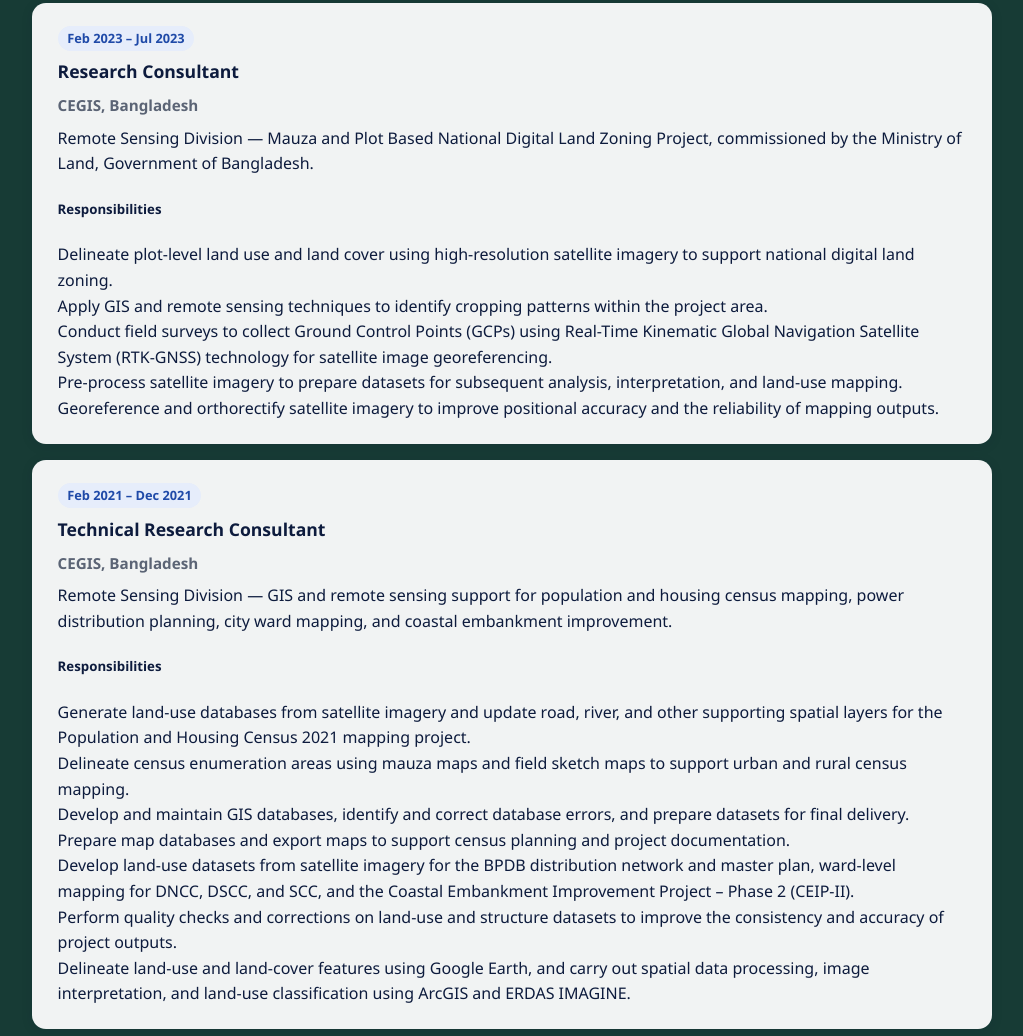
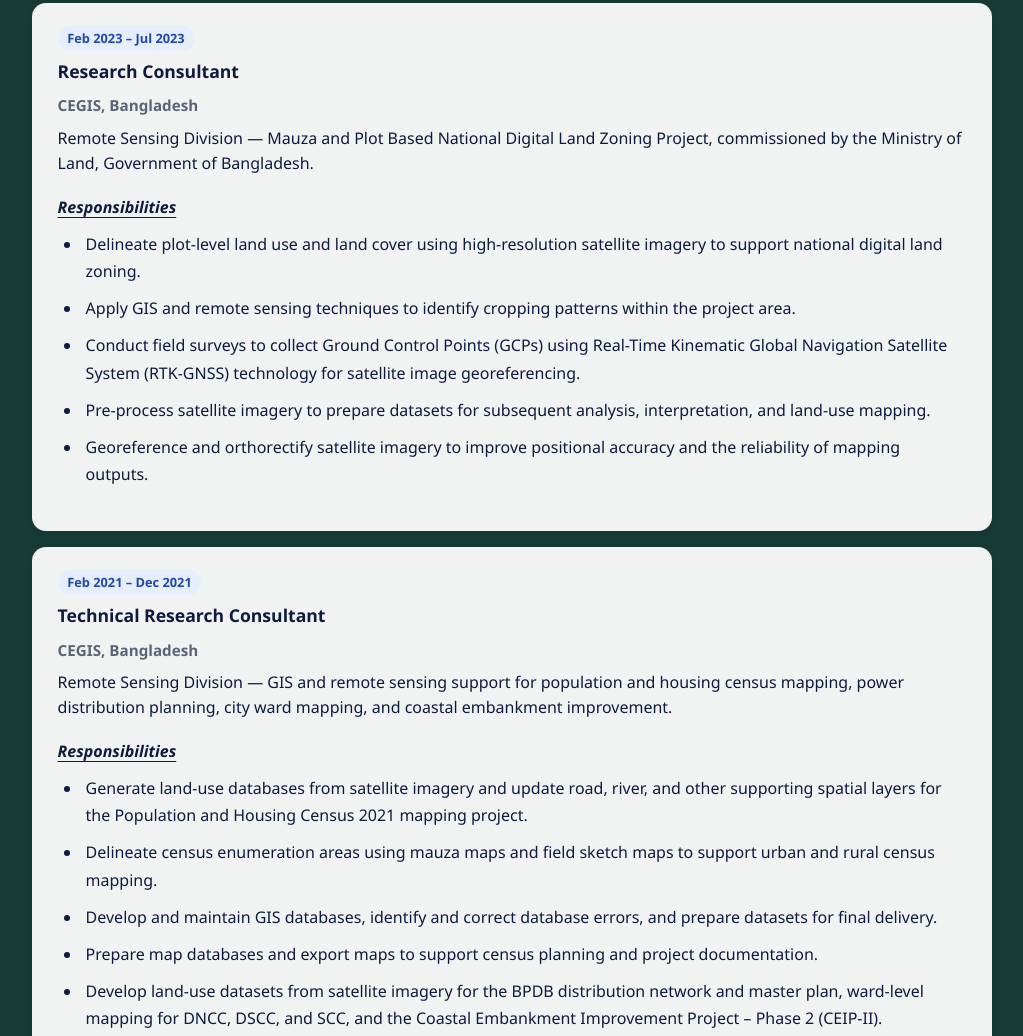
Before and after one commit to nurmdju45/nur_mohammad, a plain HTML site: page index.html in a window 1280 px wide. Shown: the part 2980-4016 px from the top of the page, without its empty margins (128-1151 px from the left). Drawn offline with Linux system fonts and the light colour scheme.

Commit message:
Update style.css

```diff
--- a/style.css
+++ b/style.css
@@ -542,3 +542,55 @@ p {
 #experience ul.plantvision-responsibilities > li:last-child {
   margin-bottom: 0 !important;
 }
+
+
+/* Experience responsibilities heading */
+#experience h5.experience-responsibilities-title {
+  margin: 18px 0 12px;
+  font-family: inherit;
+  font-size: 1rem;
+  font-weight: 700 !important;
+  font-style: italic !important;
+  text-decoration: underline !important;
+  text-decoration-thickness: 1px;
+  text-underline-offset: 4px;
+  line-height: 1.5;
+  color: inherit;
+}
+
+/* Experience responsibilities bullet list */
+#experience ul.experience-responsibilities {
+  display: block !important;
+  list-style: disc outside !important;
+  margin: 0 0 20px !important;
+  padding: 0 0 0 24px !important;
+  overflow: visible;
+  color: inherit;
+}
+
+#experience ul.experience-responsibilities > li {
+  display: list-item !important;
+  list-style: disc outside !important;
+  margin: 0 0 10px !important;
+  padding: 0 0 0 4px !important;
+  line-height: 1.7;
+}
+
+#experience ul.experience-responsibilities > li::marker {
+  color: currentColor;
+  font-size: 1em;
+}
+
+#experience ul.experience-responsibilities > li:last-child {
+  margin-bottom: 0 !important;
+}
+
+@media (max-width: 640px) {
+  #experience ul.experience-responsibilities {
+    padding-left: 20px !important;
+  }
+
+  #experience ul.experience-responsibilities > li {
+    line-height: 1.65;
+  }
+}
```
